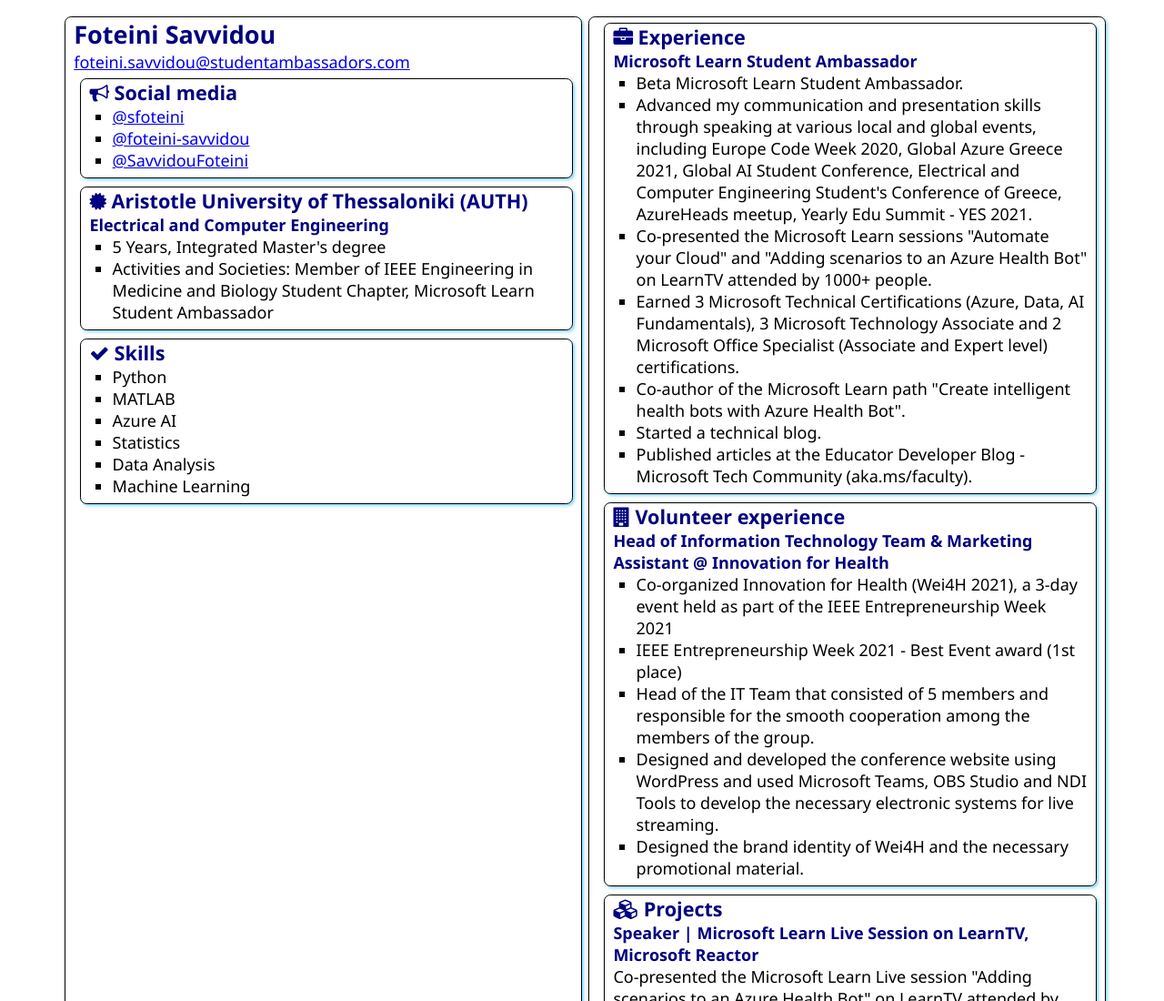
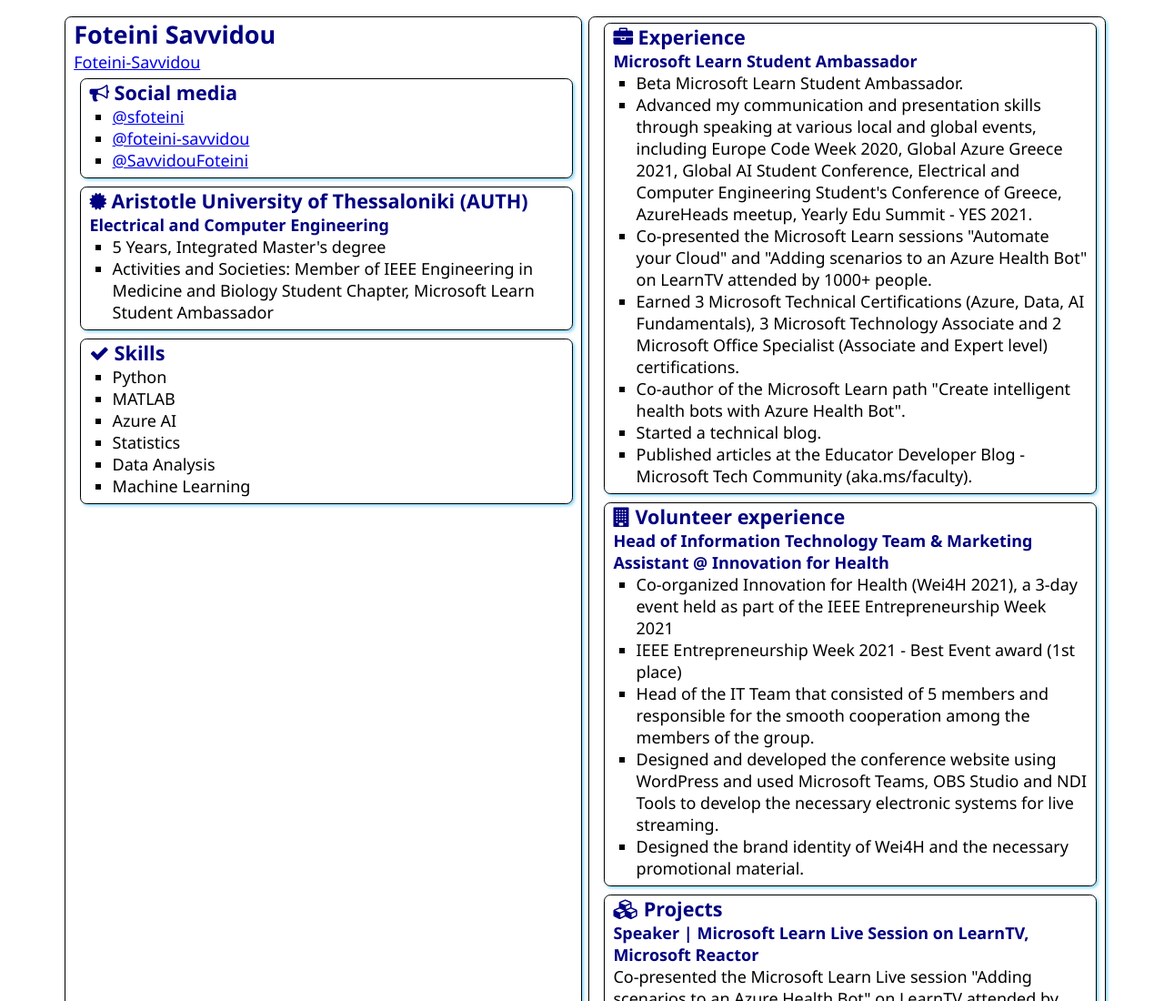
Before and after one commit to sfoteini/SATechnicalOnboardin, a plain HTML site: page src/index.html in a window 1280 px wide. Shown: the top 1100 px of the page at 91% size. Drawn offline with Linux system fonts and the light colour scheme.

Commit message:
Update index.html
Update personal details

```diff
--- a/src/index.html
+++ b/src/index.html
@@ -13,7 +13,7 @@
     <main>
         <article class="box">
             <h1>Foteini Savvidou</h1>
-            <div><a href="mailto:foteini.savvidou@studentambassadors.com">foteini.savvidou@studentambassadors.com</a></div>
+            <div><a href="mailto:your-name@example.com">Foteini-Savvidou</a></div>
 
             <section class="box">
                 <h2>
```
